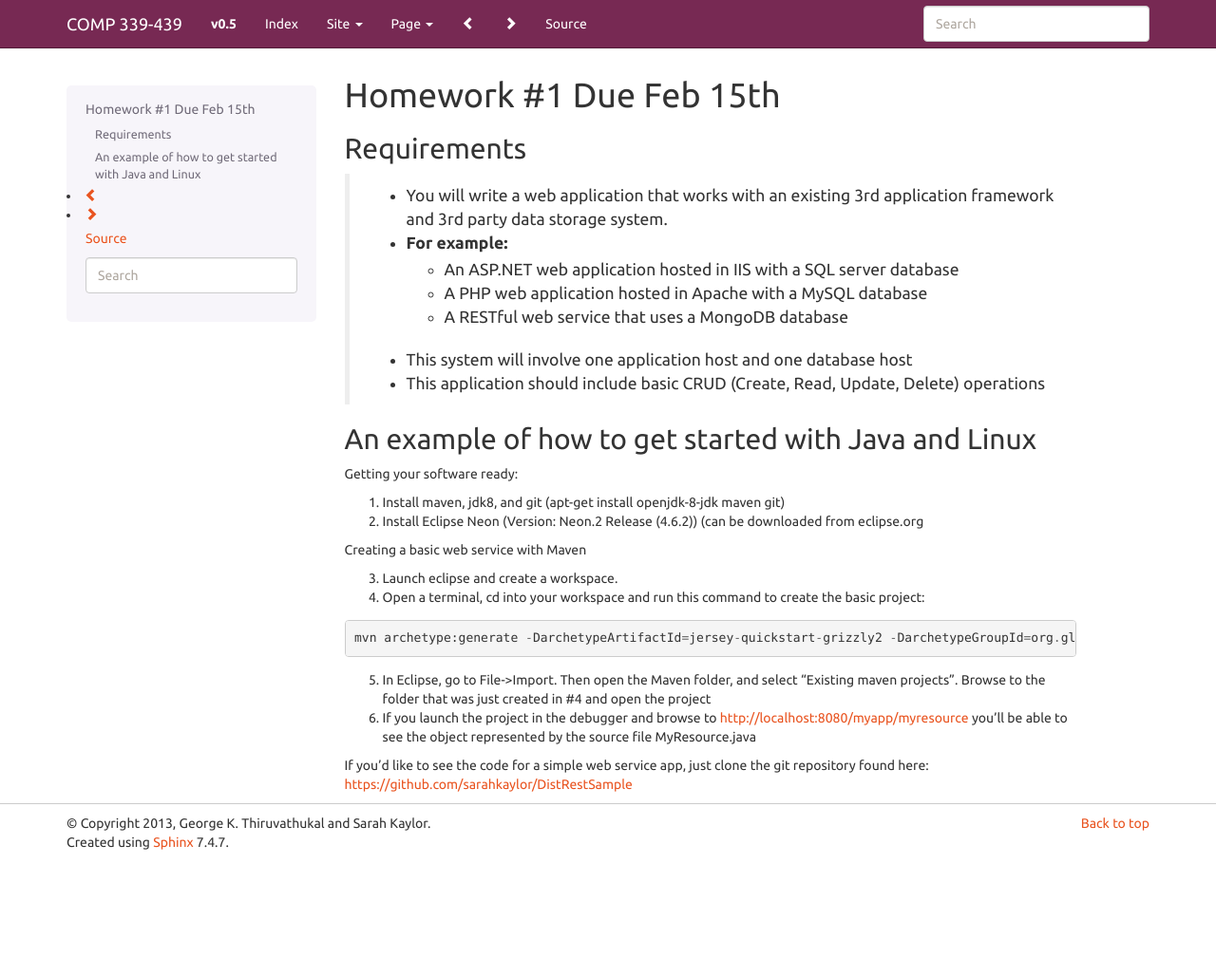
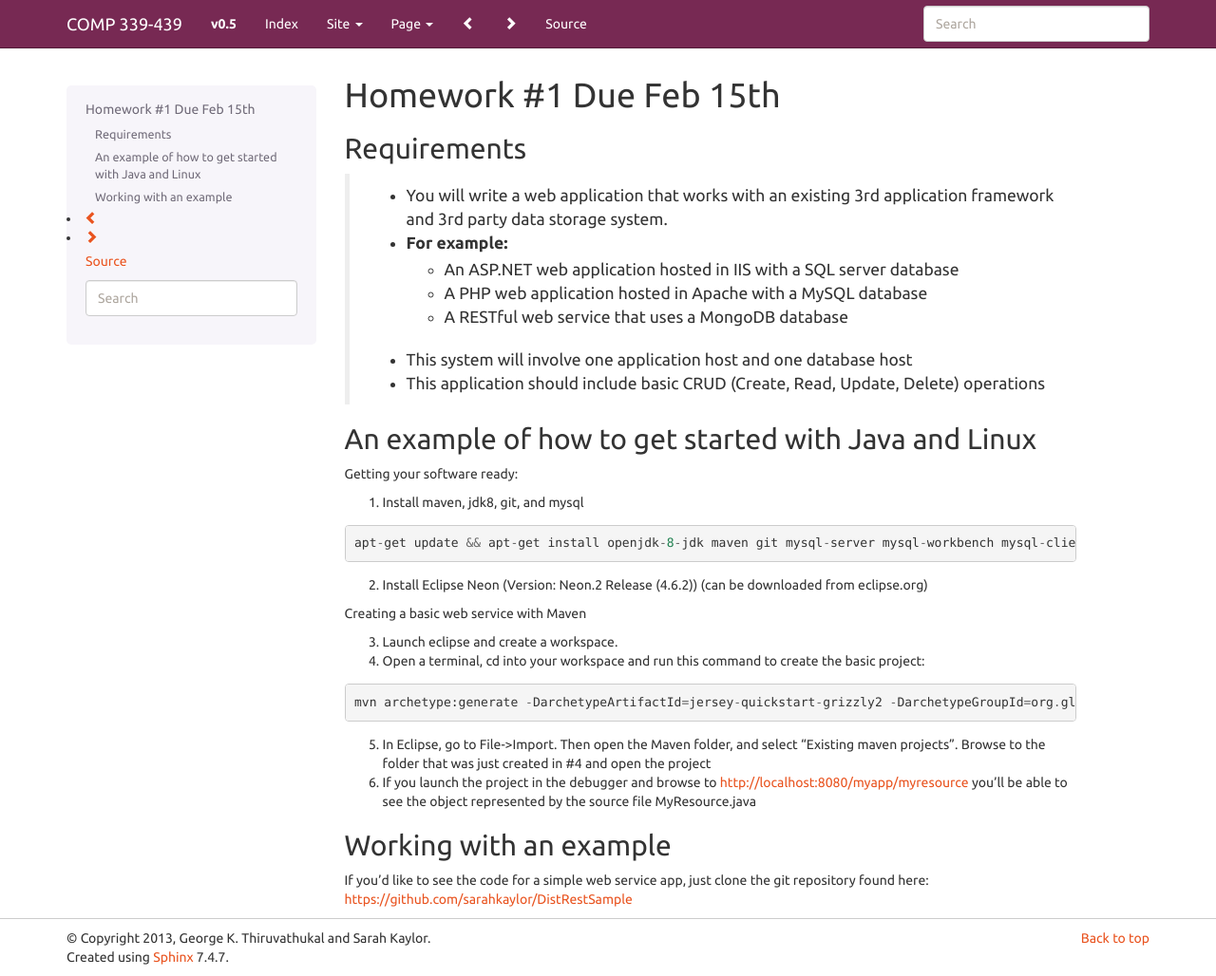
Before and after one commit to LoyolaChicagoBooks/distributedsystems, a Sphinx documentation site: the page built from source/homework1.rst, in a window 1280 px wide and 1028 px high. Shown: the whole window at 95% size. Built offline with Sphinx 7.4.7, drawn with Linux system fonts in a browser that asks for light colours.

Commit message:
more info on hw1

```diff
--- a/source/homework1.rst
+++ b/source/homework1.rst
@@ -17,8 +17,15 @@ An example of how to get started with Java and Linux
 
 Getting your software ready:
 
-1. Install maven, jdk8, and git (apt-get install openjdk-8-jdk maven git)
-2. Install Eclipse Neon (Version: Neon.2 Release (4.6.2)) (can be downloaded from eclipse.org
+1. Install maven, jdk8, git, and mysql
+
+::
+
+	apt-get update && apt-get install openjdk-8-jdk maven git mysql-server mysql-workbench mysql-client mysql-utilities
+
+
+
+2. Install Eclipse Neon (Version: Neon.2 Release (4.6.2)) (can be downloaded from eclipse.org)
 
 Creating a basic web service with Maven
 
@@ -34,4 +41,9 @@ Creating a basic web service with Maven
 5. In Eclipse, go to File->Import. Then open the Maven folder, and select "Existing maven projects". Browse to the folder that was just created in #4 and open the project
 6. If you launch the project in the debugger and browse to http://localhost:8080/myapp/myresource you’ll be able to see the object represented by the source file MyResource.java
 
+
+
+Working with an example
+-----------------------
+
 If you’d like to see the code for a simple web service app, just clone the git repository found here: https://github.com/sarahkaylor/DistRestSample
```
